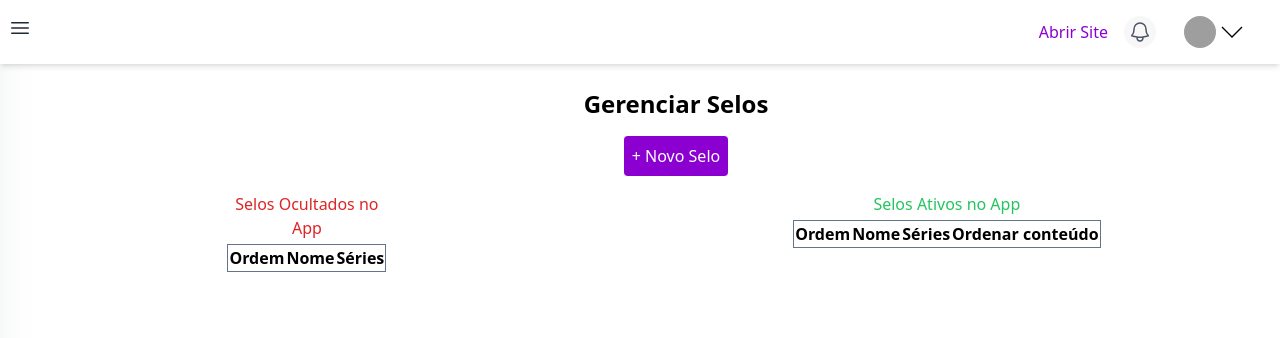
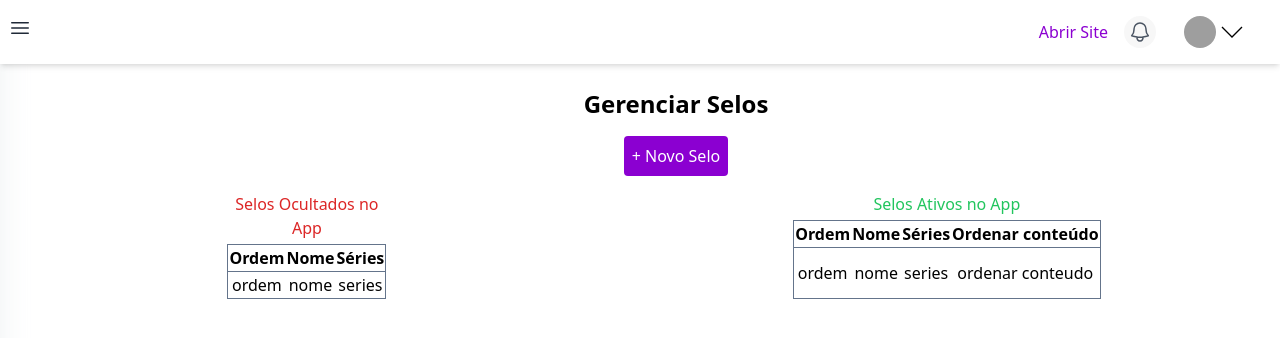
Before and after one commit to bioneoficial/vigilant-octo-succotash, a Next.js app: page /dashboard/selos in a window 1280 px wide. Shown: the top 338 px of the page. Built offline with nearby package versions, Linux system fonts and the light colour scheme; grey boxes are pictures that could not be loaded.

Commit message:
Created SelosAtivos and SelosOcultos components

```diff
--- /dev/null
+++ b/src/components/molecules/SelosAtivos/SelosAtivos.tsx
@@ -0,0 +1,12 @@
+const SelosAtivos: React.FC = () => {
+  return (
+    <tr>
+      <td>ordem</td>
+      <td>nome</td>
+      <td>series</td>
+      <td>ordenar conteudo</td>
+    </tr>
+  );
+};
+
+export default SelosAtivos;
--- /dev/null
+++ b/src/components/molecules/SelosAtivos/index.ts
@@ -0,0 +1 @@
+export * from './SelosAtivos';
--- /dev/null
+++ b/src/components/molecules/SelosOcultos/SelosOcultos.tsx
@@ -0,0 +1,11 @@
+const SelosOcultos: React.FC = () => {
+  return (
+    <tr>
+      <td>ordem</td>
+      <td>nome</td>
+      <td>series</td>
+    </tr>
+  );
+};
+
+export default SelosOcultos;
--- /dev/null
+++ b/src/components/molecules/SelosOcultos/index.ts
@@ -0,0 +1 @@
+export * from './SelosOcultos';
--- a/src/components/organisms/Selos/Selos.tsx
+++ b/src/components/organisms/Selos/Selos.tsx
@@ -1,4 +1,6 @@
 import { Button } from "@/components/atoms/Button";
+import SelosAtivos from "@/components/molecules/SelosAtivos/SelosAtivos";
+import SelosOcultos from "@/components/molecules/SelosOcultos/SelosOcultos";
 import { useRouter } from "next/router";
 // import { useId } from "react";
 
@@ -22,20 +24,22 @@ export default function Selos(): JSX.Element {
         onClick={(): void => handleBtnClick(5)}
       />
       <div className="flex justify-around w-full">
-        <table className="table-auto border-collapse text-center">
+        <table className="table-auto border border-slate-500 border-collapse text-center">
           <caption className="text-center text-bold text-red-600 mb-1">
             Selos Ocultados no App
           </caption>
-          <thead className="border-collapse border border-slate-500">
+          <thead className="border border-collapse border-slate-500">
             <tr>
               <th>Ordem</th>
               <th>Nome</th>
               <th>Séries</th>
             </tr>
           </thead>
-          <tbody></tbody>
+          <tbody>
+            <SelosOcultos />
+          </tbody>
         </table>
-        <table className="table-auto border-collapse text-center">
+        <table className="table-auto border border-slate-500 border-collapse text-center">
           <caption className="text-center text-bold text-green-500  mb-1">
             Selos Ativos no App
           </caption>
@@ -48,7 +52,9 @@ export default function Selos(): JSX.Element {
               <th> Ordenar conteúdo</th>
             </tr>
           </thead>
-          <tbody></tbody>
+          <tbody>
+            <SelosAtivos />
+          </tbody>
         </table>
       </div>
     </div>
```
